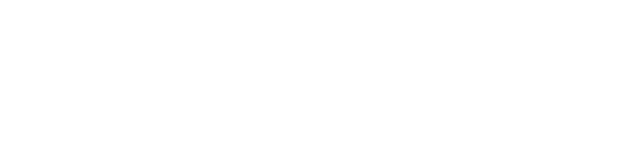
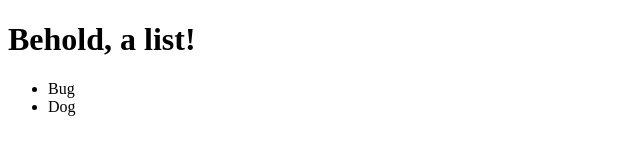
Before and after one commit to maz-king/maz-king.github.io, a plain HTML site: page index.html in a window 1280 px wide. Shown: the whole page, without its empty margins (0-640 px from the left). Drawn offline with Linux system fonts and the light colour scheme.

Commit message:
updated test

```diff
--- a/index.html
+++ b/index.html
@@ -7,6 +7,13 @@
 
 <body>
 
+<h1>Behold, a list!</h1>
+
+<ul>
+  <li>Bug</li>
+  <li>Dog</li>
+</ul>
+
 </body>
 
 </html>
```
